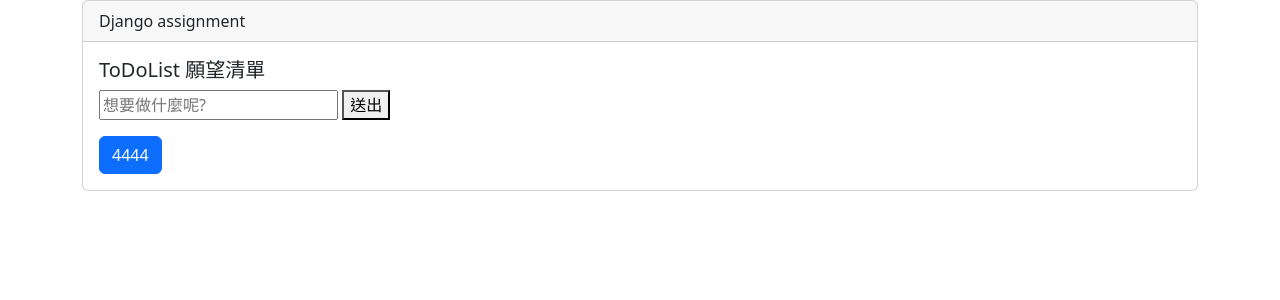
After one commit to kai114615/AJAXassignment, a Django app: page /todolist/ in a window 1280 px wide. The commit adds this page. Shown: the top 300 px of the page. Run offline with Django 5.2, Linux system fonts and the light colour scheme.

Commit message:
新增todolist作業及travel作業版型調整

```diff
--- a/AJAXassignment/settings.py
+++ b/AJAXassignment/settings.py
@@ -79,8 +79,8 @@ DATABASES = {
         'ENGINE': 'django.db.backends.mysql',
         'NAME': 'mydb',
         'USER': 'root',
-        # 'PASSWORD': 'Kai114615',
-        'PASSWORD': 'kai114615',
+        'PASSWORD': 'Kai114615',
+        # 'PASSWORD': 'kai114615',
         'HOST': 'localhost',
         'PORT': 3306
     }
--- a/AJAXassignment/urls.py
+++ b/AJAXassignment/urls.py
@@ -20,5 +20,7 @@ from assignment import views
 
 urlpatterns = [
     path('admin/', admin.site.urls),
-    path('', views.travel)
+    path('', views.travel),
+    # path('travel/', views.travel),
+    path('todolist/', views.todolist)
 ]
--- /dev/null
+++ b/assignment/templates/assignment/todolist.html
@@ -0,0 +1,27 @@
+{% extends "todolist.html" %}
+
+{% block title %}
+ToDoList
+{% endblock %}
+
+{% block header %}
+Django assignment
+{% endblock %}
+
+{% block title2 %}
+ToDoList 願望清單
+{% endblock %}
+
+{% block text %}
+<input id="inputWhatYouWant" type="text" placeholder="想要做什麼呢?">
+<button id="submit" type="submit">送出</button>
+{% endblock %}
+
+
+{% block href %}
+4444
+{% endblock %}
+
+{% block scripts %}
+
+{% endblock %}
--- a/assignment/templates/assignment/travel.html
+++ b/assignment/templates/assignment/travel.html
@@ -3,7 +3,7 @@
 {% load static %}
 
 {% block content %}
-<img id="text" src="內容被換掉" class="card-img-top" alt="內容被換掉">
+<img id="text" src="" class="card-img-top" alt="內容被換掉">
 
 <div class="card-body">
     <h5 id="stitle" class="card-title">內容被換掉</h5>
@@ -15,7 +15,7 @@
 {% endblock %}
 
 {% block scripts %}
-<script src="{% static 'scripts/travel.js' %}"></script>
+<script src="{% static '/scripts/travel.js' %}"></script>
 <script>
     console.log(spots.CommonFormat.Section);
 </script>
--- a/assignment/urls.py
+++ b/assignment/urls.py
@@ -19,5 +19,7 @@ from django.urls import path, include
 
 urlpatterns = [
     path('admin/', admin.site.urls),
-    path('', include('travel.urls'))
+    path('', include('travel.urls')),
+    # path('travel/', include('travel.urls')),
+    path('todolist/', include('todolist.urls'))
 ]
--- a/assignment/views.py
+++ b/assignment/views.py
@@ -2,5 +2,11 @@ from django.shortcuts import render
 
 # Create your views here.
 
+def index(request):
+    return render(request, "assignment/index.html")
+
 def travel(request):
     return render(request, "assignment/travel.html")
+
+def todolist(request):
+    return render(request, "assignment/todolist.html")
--- /dev/null
+++ b/templates/todolist.html
@@ -0,0 +1,34 @@
+<!DOCTYPE html>
+<html lang="zh-hant-TW">
+<head>
+  <meta charset="UTF-8">
+  <meta name="viewport" content="width=device-width, initial-scale=1.0">
+  <title>{% block title %}{% endblock %}</title>
+  <link
+  href="https://cdn.jsdelivr.net/npm/bootstrap@5.3.3/dist/css/bootstrap.min.css"
+  rel="stylesheet"
+  integrity="sha384-QWTKZyjpPEjISv5WaRU9OFeRpok6YctnYmDr5pNlyT2bRjXh0JMhjY6hW+ALEwIH"
+  crossorigin="anonymous"
+/>
+</head>
+<body>
+  <div class="container">
+    <div class="pb-3">
+      <div class="card">
+        <div class="card-header">
+          {% block header %}{% endblock %}
+        </div>
+        <div class="card-body">
+          <h5 class="card-title">{% block title2 %}{% endblock %}</h5>
+          <p class="card-text">{% block text %}{% endblock %}</p>
+          <a href="#" class="btn btn-primary">{% block href %}{% endblock %}</a>
+        </div>
+      </div>
+    </div>
+  </div>
+
+
+
+
+</body>
+</html>
```
Also changed, not shown: assignment/templates/assignment/index.html (added, +11 -0 lines).
